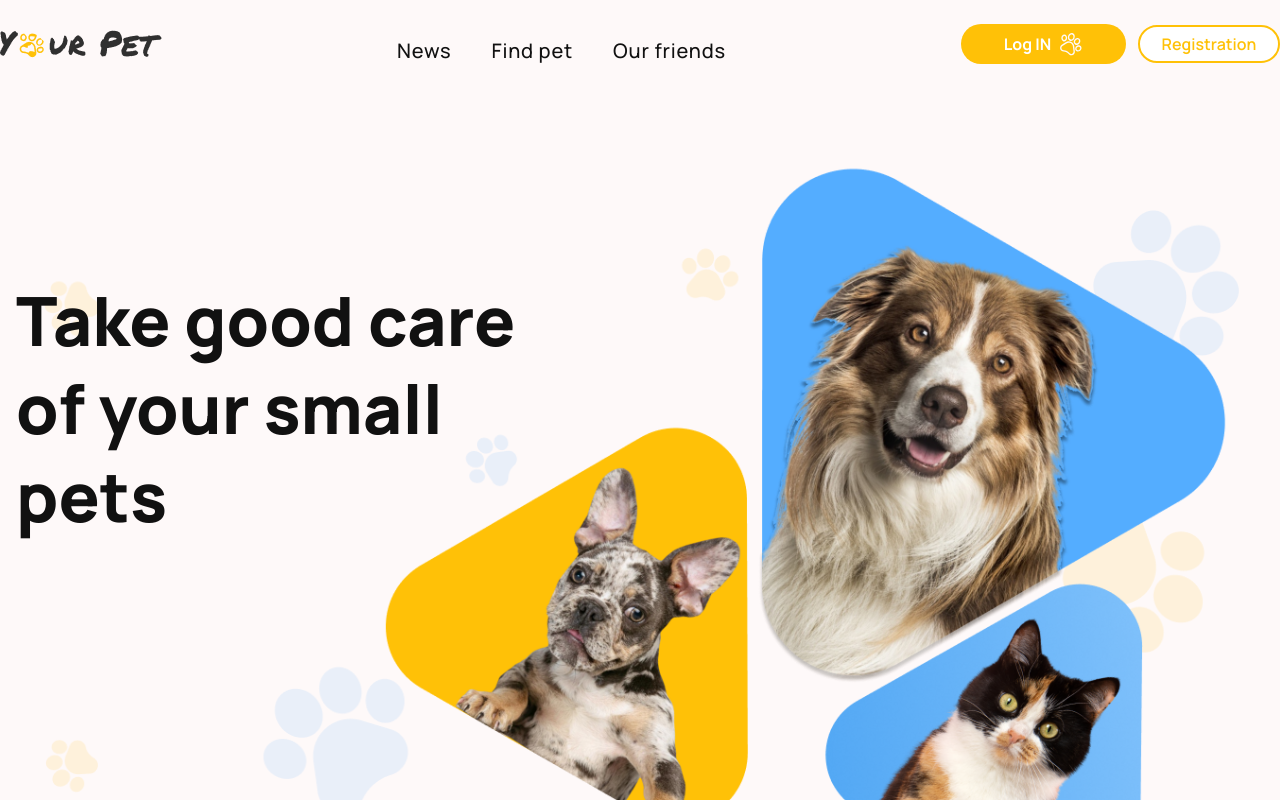
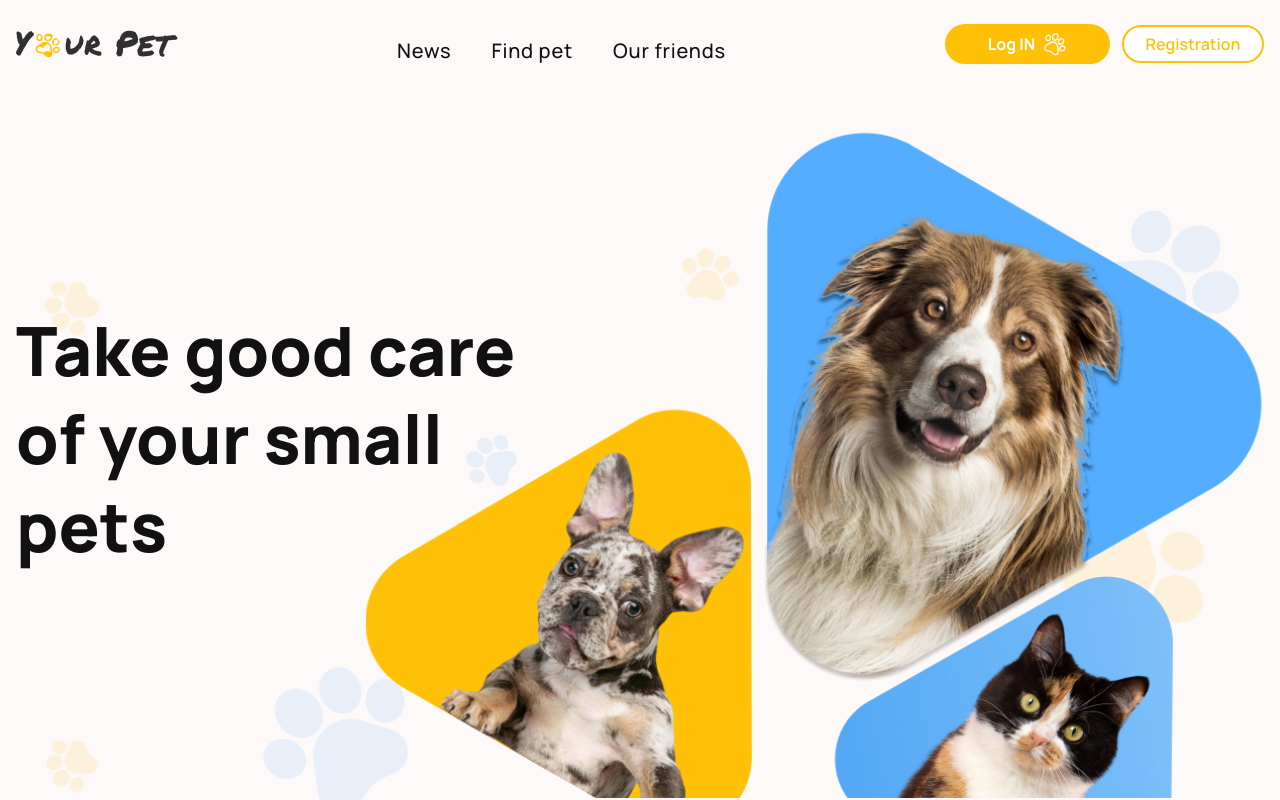
Before and after one commit to TetianaZinchenko/final-project-yourpet-frontend, a React (Create React App) app: page /final-project-yourpet-frontend/main in a window 1280 px wide. Shown: the top 800 px of the page. Built offline with nearby package versions, Linux system fonts and the light colour scheme.

Commit message:
complete

```diff
--- a/src/components/Header/Header.styled.js
+++ b/src/components/Header/Header.styled.js
@@ -6,5 +6,6 @@
   text-align: center;
   width: 100%;
   height: 48px;
-  margin-top: 20px;
+  padding: 0 16px;
+
 `;
--- a/src/components/Hero/Hero.jsx
+++ b/src/components/Hero/Hero.jsx
@@ -19,7 +19,6 @@
       <Wrap>
         <Title>Take good care of your small pets</Title>
         <ImgWrap>
-        <HeroImg>
           <source
             srcSet={`${home_mobile_1x} 1x, ${home_mobile_2x} 2x, ${home_mobile_3x} 3x`}
             width="474"
@@ -30,15 +29,13 @@
             width="985"
             media="(max-width: 1279px)"
           />
-          <img
+          <HeroImg
             srcSet={`${home_desktop_1x} 1x, ${home_desktop_2x} 2x, ${home_desktop_3x} 3x`}
             src={`${home_desktop_1x}`}
             alt="dogs and cats"
-            width="917"
             loading="lazy"
           />
 
-        </HeroImg>
         </ImgWrap>
       </Wrap>
     </Section>
--- a/src/components/Hero/Hero.styled.js
+++ b/src/components/Hero/Hero.styled.js
@@ -1,7 +1,6 @@
 import styled from '@emotion/styled';
 
 export const Wrap = styled.div`
-  position: relative;
   margin: 0 auto;
   width: 100%;
   height: 100%;
@@ -20,6 +19,8 @@
   }
 
   @media screen and (${props => props.theme.media.desktop}) {
+    align-items: flex-start;
+    gap: 0;
     padding-top: 30px;
     flex-direction: row;
   }
@@ -39,9 +40,9 @@
   }
 
   @media screen and (${props => props.theme.media.desktop}) {
-    position: absolute;
-    top: 188px;
+    margin-top: 188px;
     max-width: 501px;
+    min-width: 501px;
 
     font-weight: ${props => props.theme.fontWeights.extrabold};
     font-size: 68px;
@@ -49,43 +50,141 @@
   }
 `;
 
-export const ImgWrap = styled.div`
-  position: absolute;
+export const ImgWrap = styled.picture`
+  display: flex;
+  justify-content: center;
+  overflow: hidden;
+  width: 100vw;
+  height: calc(100vh - 216px);
+  min-height: 394px;
 
-  top: 168px;
-  right: -50%;
-  transform: translateX(-50%);
-  width: 320px;
-  height: 391px;
 
   @media screen and (${props => props.theme.media.tablet}) {
-    top: 307px;
-    right: -50%;
-    transform: translateX(-50%);
-    width: 768px;
+    min-width: 100vw;
+    overflow-y: visible;
     height: 818px;
   }
 
   @media screen and (${props => props.theme.media.desktop}) {
-    top: 20px;
-    right: 0;
-    transform: translateX(0);
-    width: 917px;
-    height: 670px;
+    overflow-y: hidden;
+    margin-top: -50px;
+    margin-left: -154px;
+    min-width: auto;
+    width: calc(100vw - 363px);
+    height: calc(100vh - 70px);
   }
 `;
 
-export const HeroImg = styled.picture`
-  width: 474px;
-  height: 393px;
+export const HeroImg = styled.img`
+  min-width: 475px;
+  max-height: 494px;
+  object-fit: cover;
+  object-position: center;
+
 
   @media screen and (${props => props.theme.media.tablet}) {
-    width: 985px;
-    height: 818px;
+    margin-top: -100px;
+    min-width: 960px;
+    min-height: 927px;
   }
 
   @media screen and (${props => props.theme.media.desktop}) {
-    width: 917px;
-    height: 988px;
+    margin-top: 0;
+    min-width: 896px;
+    max-width: 842px;
+    max-height: auto;
+    min-height: 924px;
   }
 `;
+
+// import styled from '@emotion/styled';
+
+// export const Wrap = styled.div`
+//   position: relative;
+//   margin: 0 auto;
+//   width: 100%;
+//   height: 100%;
+
+//   padding-top: 60px;
+
+//   display: flex;
+//   flex-direction: column;
+//   align-items: center;
+//   justify-content: flex-start;
+//   gap: 20px;
+
+//   @media screen and (${props => props.theme.media.tablet}) {
+//     padding-top: 80px;
+//     gap: 27px;
+//   }
+
+//   @media screen and (${props => props.theme.media.desktop}) {
+//     padding-top: 30px;
+//     flex-direction: row;
+//   }
+// `;
+
+// export const Title = styled.h1`
+//   width: 100%;
+//   font-weight: ${props => props.theme.fontWeights.bold};
+//   font-size: 32px;
+//   line-height: calc(44 / 32);
+
+//   margin: 0;
+
+//   @media screen and (${props => props.theme.media.tablet}) {
+//     font-size: 68px;
+//     line-height: calc(100 / 68);
+//   }
+
+//   @media screen and (${props => props.theme.media.desktop}) {
+//     position: absolute;
+//     top: 188px;
+//     max-width: 501px;
+
+//     font-weight: ${props => props.theme.fontWeights.extrabold};
+//     font-size: 68px;
+//     line-height: calc(88 / 68);
+//   }
+// `;
+
+// export const ImgWrap = styled.div`
+//   position: absolute;
+
+//   top: 168px;
+//   right: -50%;
+//   transform: translateX(-50%);
+//   width: 320px;
+//   height: 391px;
+
+//   @media screen and (${props => props.theme.media.tablet}) {
+//     top: 307px;
+//     right: -50%;
+//     transform: translateX(-50%);
+//     width: 768px;
+//     height: 818px;
+//   }
+
+//   @media screen and (${props => props.theme.media.desktop}) {
+//     top: 20px;
+//     right: 0;
+//     transform: translateX(0);
+//     width: 917px;
+//     height: 670px;
+//   }
+// `;
+
+// export const HeroImg = styled.picture`
+//   width: 474px;
+//   height: 393px;
+
+//   @media screen and (${props => props.theme.media.tablet}) {
+//     width: 985px;
+//     height: 818px;
+//   }
+
+//   @media screen and (${props => props.theme.media.desktop}) {
+//     width: 917px;
+//     height: 988px;
+//   }
+// `;
--- a/src/components/Section/Section.styled.js
+++ b/src/components/Section/Section.styled.js
@@ -19,11 +19,11 @@
 
     ${props => props.$bg && `
   width: 100vw;
+  height: calc(100vh - 48px);
   margin: 0 auto;
   background-repeat: no-repeat;
   background-position: center top;
   background-size: 100%;
-  height: calc(100vh - 48px);
   background-image: url(${mobile1x});
 
   background-color: ${props => props.theme.colors.background};
--- a/src/index.css
+++ b/src/index.css
@@ -7,13 +7,19 @@
 }
 
 body {
+  box-sizing: border-box;
   margin: 0;
+  padding-top: 20px;
   background-color: #fef9f9;
   font-family: 'Manrope', sans-serif;
   -webkit-font-smoothing: antialiased;
   -moz-osx-font-smoothing: grayscale;
   line-height: 1.5;
   color: #111111;
+
+  @media screen and (min-width: 768px) and (max-width: 1279px) {
+    padding-top: 24px;
+  }
 }
 
 h1,
```
